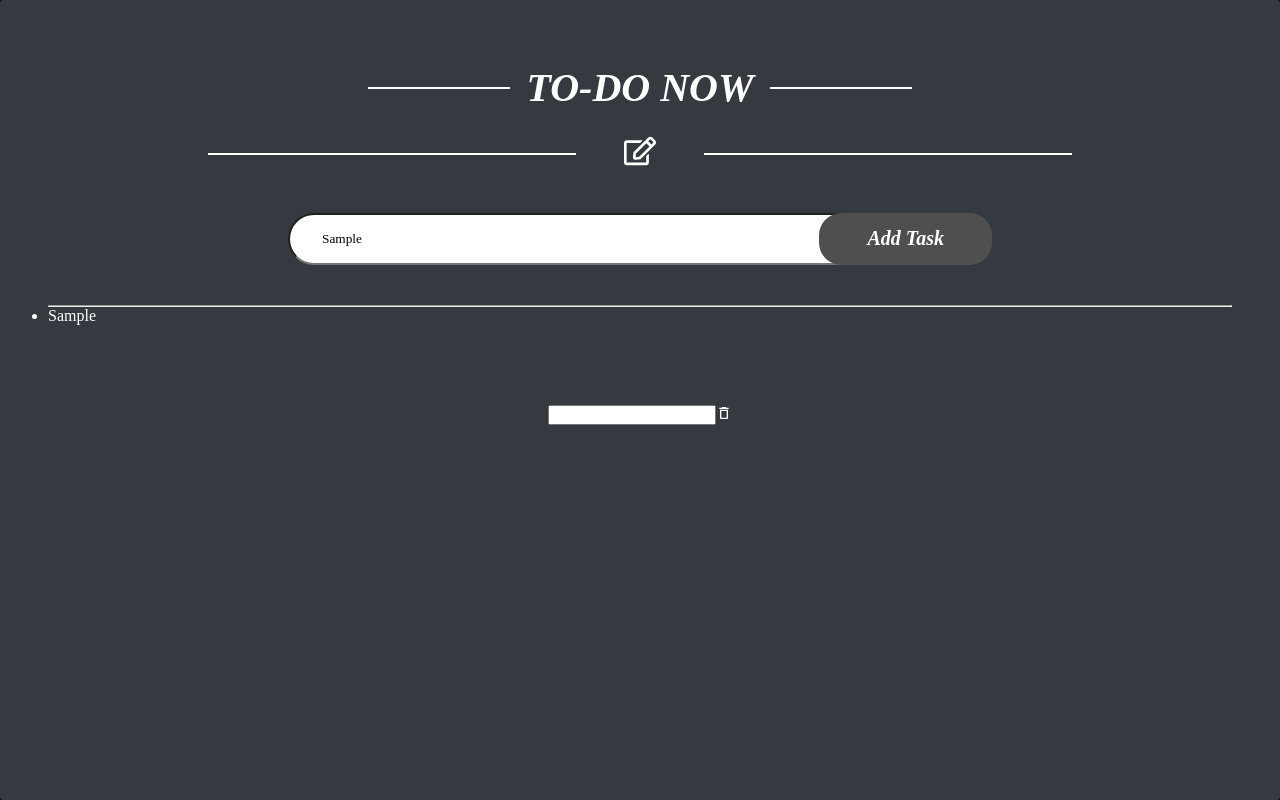
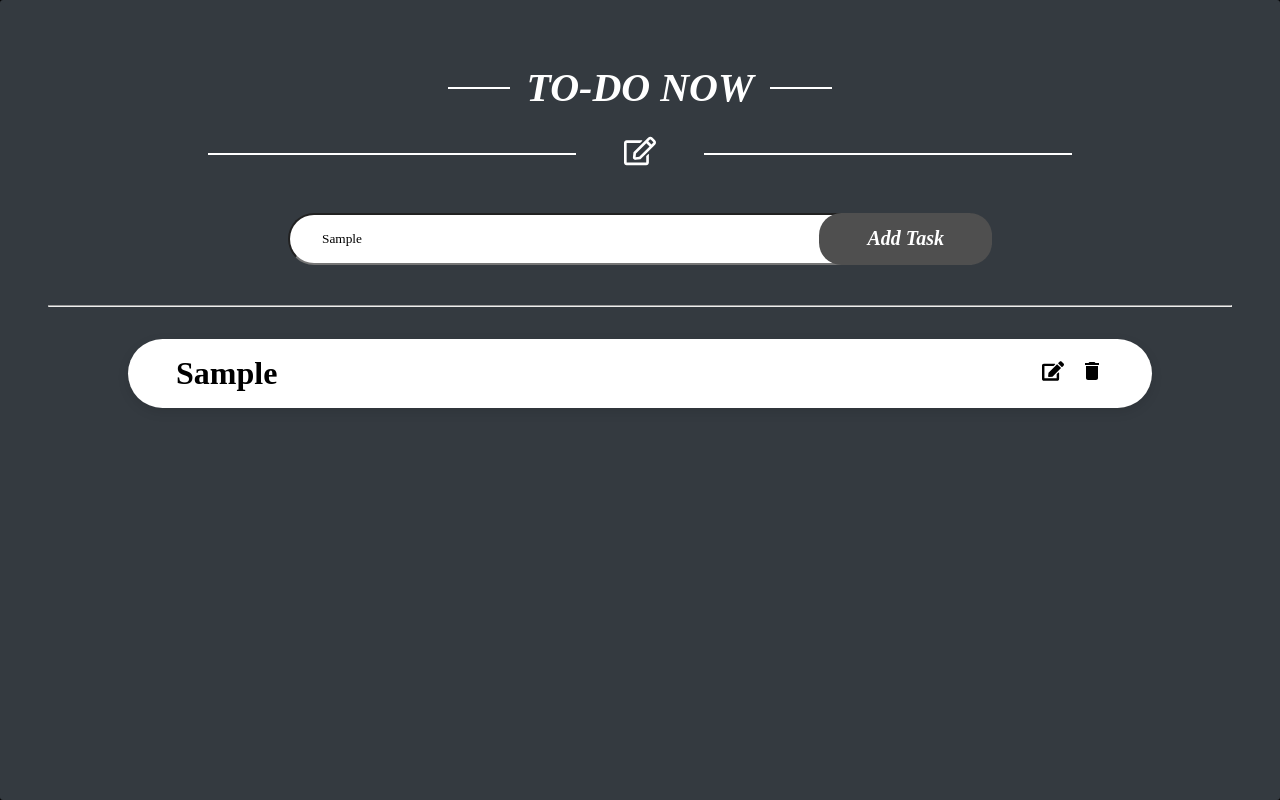
Before and after one commit to KavinKumar008/ToDo-App-Now, a React (Vite) app: page / in a window 1280 px wide. Both pictures are taken after typing "Sample" into the empty fields and a click on the button "Add Task". Built offline with nearby package versions, Linux system fonts and the light colour scheme.

Commit message:
add function added

```diff
--- a/src/component1/TodoPage.jsx
+++ b/src/component1/TodoPage.jsx
@@ -5,12 +5,13 @@ import DisplayValue from "../textdisplay/DisplayValue";
 
 const TodoPage = () => {
   const [inputValue, setInputValue] = useState("");
-  const [showData, setShowData] = useState(false);
+  const [displayData, setDisplayData] = useState(false);
 
   const handleSubmit = (e) => {
     e.preventDefault();
-    setShowData(true);
+    setDisplayData(true);
   };
+
   return (
     <main className={Style.mainContainer}>
       <div className={Style.title}>
@@ -36,15 +37,8 @@ const TodoPage = () => {
       </label>
 
       <hr />
-      {showData ? (
-        <ul>
-          <li>{inputValue}</li>
-        </ul>
-      ) : (
-        <span>{showData}</span>
-      )}
 
-      <DisplayValue />
+      {displayData ? <DisplayValue inputValue={inputValue} /> : null}
     </main>
   );
 };
--- a/src/component1/style.module.css
+++ b/src/component1/style.module.css
@@ -19,7 +19,7 @@
     display: flex;
     flex-direction: row;
     font-size:xx-large;
-    padding: 0 20rem;
+    padding: 0 25rem;
     font-style: italic;
     font-weight: 900;
 }
--- a/src/textdisplay/DisplayValue.jsx
+++ b/src/textdisplay/DisplayValue.jsx
@@ -1,17 +1,27 @@
 import React from "react";
 import Style from "../textdisplay/style.module.css";
-import { MdOutlineDelete } from "react-icons/md";
+import { RiDeleteBin6Line } from "react-icons/ri";
+import { MdDelete, MdOutlineEditNote } from "react-icons/md";
+import { FaEdit } from "react-icons/fa";
+import { FaDeleteLeft } from "react-icons/fa6";
 
-const DisplayValue = () => {
+const DisplayValue = ({ inputValue }) => {
   return (
-    <div className={Style.displayContainer}>
-      <label className={Style.outerLabel}>
-        <input type="text" className={Style.inputDisplay} />
-      </label>
-      <div className={Style.deleteContainer}>
-        <MdOutlineDelete className={Style.deleteLogo} />
+    <main className={Style.displayContainer}>
+      <div type="text" className={Style.inputDisplay}>
+        <div className={Style.inputChild}>
+          <h1 className={Style.displayData}>{inputValue}</h1>
+          <div className={Style.btns}>
+            <button className={Style.logos}>
+              <FaEdit fontSize={22} className={Style.editLogo} />
+            </button>
+            <button className={Style.logos}>
+              <MdDelete fontSize={24} className={Style.deleteLogo} />
+            </button>
+          </div>
+        </div>
       </div>
-    </div>
+    </main>
   );
 };
 
--- a/src/textdisplay/style.module.css
+++ b/src/textdisplay/style.module.css
@@ -1,23 +1,116 @@
+/* .displayContainer{
+    display: flex;
+    align-items: center;
+    justify-content: center;
+
+}
+
+.outerLabel{
+    width: 80vw;
+    display: flex;
+    padding: 5rem 0;
+}
+
+.inputDisplay{
+    position: relative;
+    flex: 1;
+    padding: 1.5rem 1rem;
+    font-size: 18px;
+    border-radius: 3rem;
+    outline: none;
+    border: none;
+    background-color: white;
+    border: 2px solid blue;
+    color: black;
+}
+
+.logos{
+    display: flex;
+    gap: 2rem;
+    position: absolute;
+    right: 0;
+    border-radius: 3rem;
+    padding: 0.4rem 0.5rem;
+    font-size: 2rem;
+    cursor: pointer;
+} */
+
+
+
+
+
+/* .border{
+    width: 50vw;
+    position: relative;
+    border: 2px solid blue;
+    padding: 1.2rem 0;
+    background-color: #222222;
+    border: none;
+    outline: none;
+    border-radius: 2rem;
+}
+
+.values{
+    padding: 0 1rem;
+}
+
+.deleteLogo{
+    display: flex;
+    align-items: center;
+    justify-content: center;
+}
+
+.logo{
+    position: absolute;
+    right: 0;
+    font-size: 28px;
+    background-color: lightgray;
+    margin-bottom: 30px;
+} */
+
+
 .displayContainer{
     display: flex;
     align-items: center;
     justify-content: center;
-    /* border: 3px solid yellow; */
-
+    margin-top: 2rem;
 }
 
-.outerLabel{
-    padding: 5rem 0;
-    position: relative;
+.displayData{
+    display: flex;
+    align-items: center;
+    justify-content: space-between;
+    color: black;
+    overflow: hidden;
 }
 
 .inputDisplay{
-    width: 100%;
+    width: 80vw;
+    padding: 1rem 3rem;
+    background-color: #fff;
+    border-radius: 3rem;
+    box-shadow: 0 4px 12px rgba(0, 0, 0, 0.1);
 }
 
-.deleteContainer{
-    position: relative;
+.inputChild{
+    display: flex;
+    align-items: center;
+    justify-content: space-between;
 }
 
-.deleteLogo{
+.btns{
+    display: flex;
+    align-items: center;
+    justify-content: flex-end;
+    gap: 1rem;
 }
+
+.logos{
+    font-size: 2rem;
+    outline: none;
+    border: none;
+    cursor: pointer;
+    font-size: 22px;
+    background-color: transparent;
+    /* box-shadow: 0 4px 12px rgba(0, 0, 0, 0.1); */
+}
```
